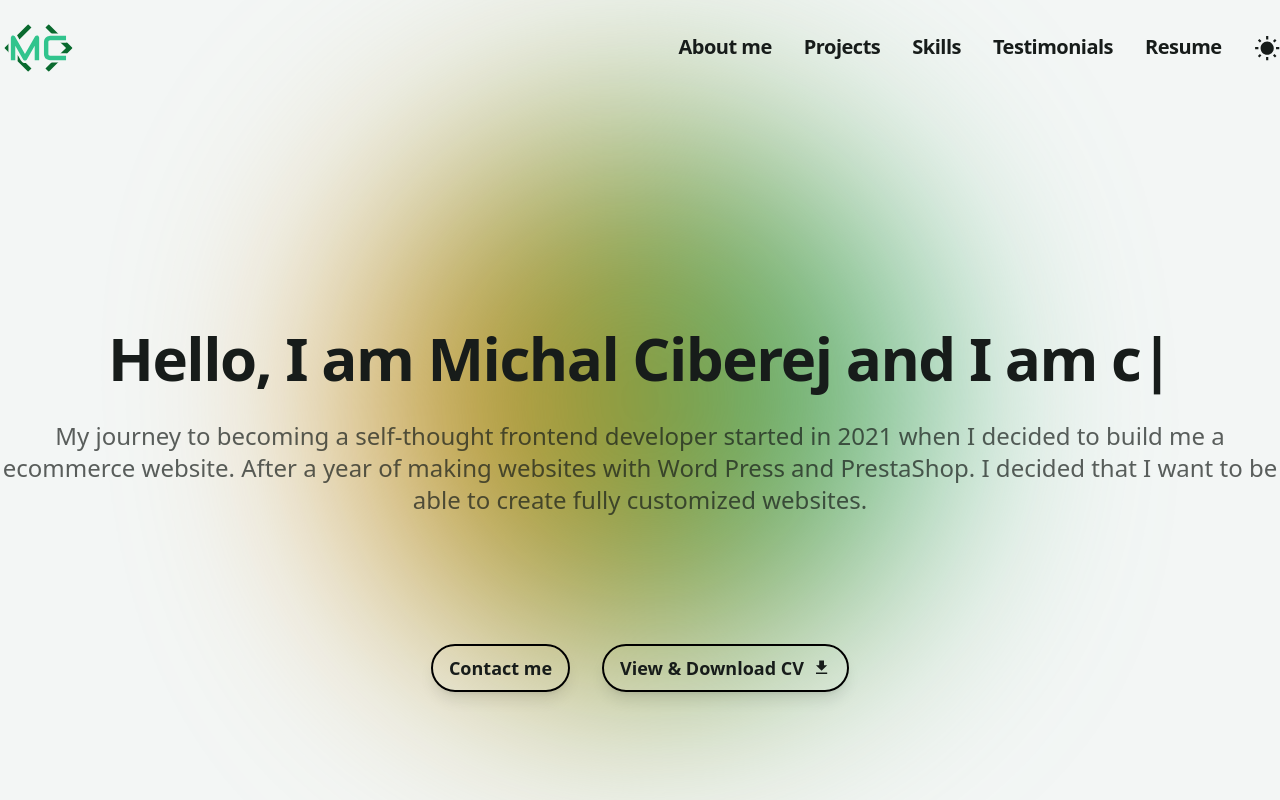
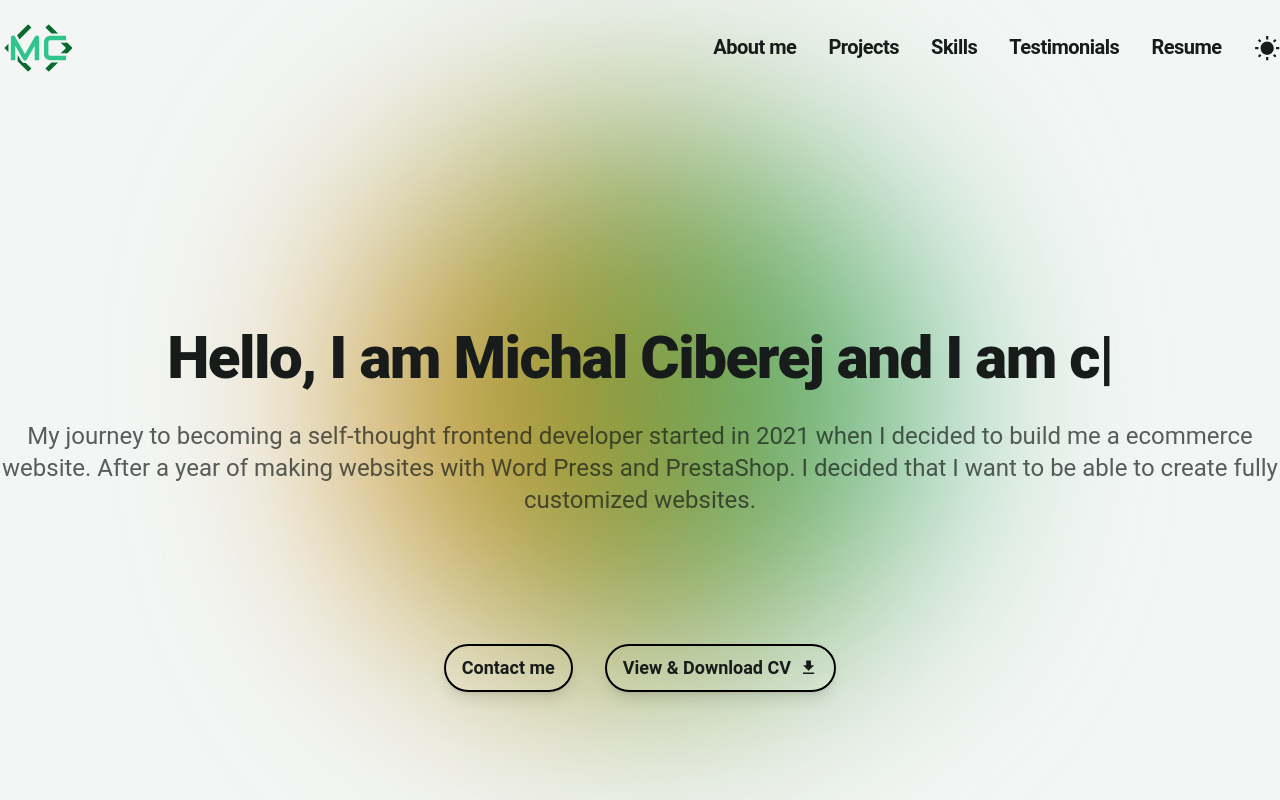
Before and after one commit to michalciberej/Personal-website, a React (Vite) app: page / in a window 1280 px wide. Shown: the top 800 px of the page. Built offline with nearby package versions, Linux system fonts and the light colour scheme.

Commit message:
Added ScrollToTop component to Archive page

```diff
--- /dev/null
+++ b/src/components/ScrollToTop.jsx
@@ -0,0 +1,14 @@
+import { useEffect } from 'react';
+import { useLocation } from 'react-router-dom';
+
+function ScrollToTop() {
+  const { pathname } = useLocation();
+
+  useEffect(() => {
+    window.scrollTo(0, 0);
+  }, [pathname]);
+
+  return null;
+}
+
+export default ScrollToTop;
--- a/src/components/Testimonials.jsx
+++ b/src/components/Testimonials.jsx
@@ -26,7 +26,6 @@ const Testimonials = () => {
       <h2 className='text-3xl tracking-tight font-semibold mb-16'>
         Testimonials
       </h2>
-
       <Carousel data={data} />
     </div>
   );
@@ -53,14 +52,16 @@ const Carousel = ({ data }) => {
           index={currentIndex}></Testimonial>
       </div>
       <div className='flex justify-center gap-4 mt-12'>
-        {data.map((el, index) => (
+        {data.length > 1
+          ? data.map((el, index) => (
               <div
                 key={index}
                 className={`dot ${
                   currentIndex === index ? 'bg-accent' : 'bg-text dark:bg-textD'
                 }`}
                 onClick={() => handleDotClick(index)}></div>
-        ))}
+            ))
+          : null}
       </div>
     </>
   );
--- a/src/index.css
+++ b/src/index.css
@@ -1,6 +1,19 @@
 @tailwind base;
 @tailwind components;
 @tailwind utilities;
+
+* {
+  font-family: 'Roboto', 'Ubuntu', 'sans-serif';
+}
+
+body {
+  -ms-overflow-style: none;
+  scrollbar-width: none;
+}
+
+body::-webkit-scrollbar {
+  display: none;
+}
 
 .link {
   outline: none;
--- a/src/main.jsx
+++ b/src/main.jsx
@@ -8,6 +8,7 @@ import Contactme from './pages/Contactme';
 import Error from './pages/Error';
 import Thankyou from './pages/Thankyou';
 import Archive from './pages/Archive';
+import ScrollToTop from './components/ScrollToTop';
 
 const router = createBrowserRouter([
   {
@@ -31,7 +32,7 @@ const router = createBrowserRouter([
   },
   {
     path: '/archive',
-    element: <Archive />,
+    element: [<ScrollToTop />, <Archive />],
     errorElement: <Error />,
   },
 ]);
```
Lines whose indentation alone changed are shown as unchanged.
